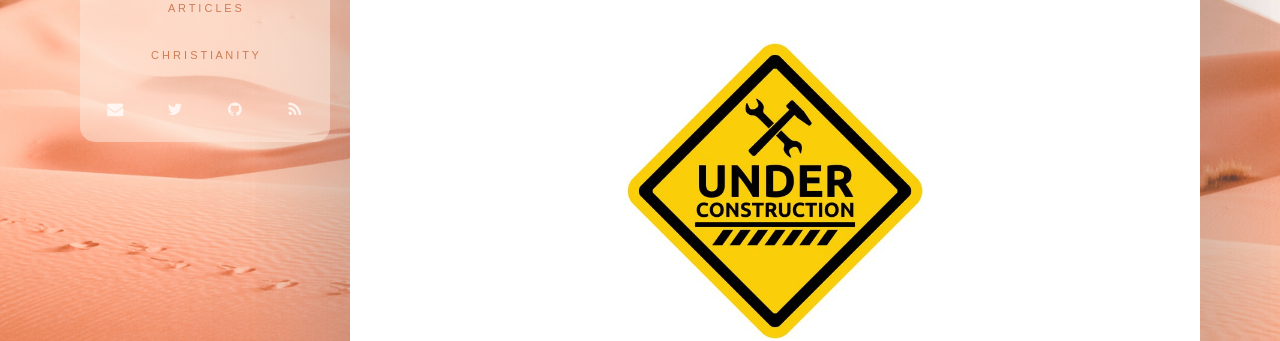
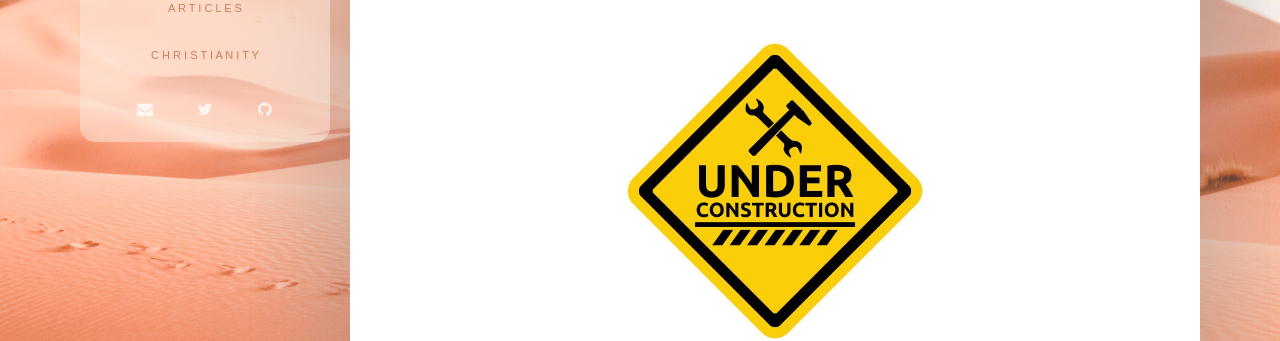
Before and after one commit to learn-islam/learn-islam.github.io, a Jekyll site: the page built from index.html, in a window 1280 px wide. Shown: the part 370-711 px from the top of the page. Built offline with Jekyll 4.4.1, drawn with Linux system fonts in a browser that asks for light colours; nearby versions of some CDN libraries; some web fonts are replaced.

Commit message:
updated contacts and mini-icons

```diff
--- a/_includes/header.html
+++ b/_includes/header.html
@@ -25,10 +25,10 @@
             <!-- <a id="christianity-button" href="/pages/christianity.html">A N A L Y T I C S</a> -->
         </nav>
         <div id="icon-container">
-            <a href="mailto:alasaadstat@gmail.com" class="fa fa-envelope"></a>
-            <a href="https://twitter.com/iamalstat" class="fa fa-twitter"></a>
-            <a href="https://github.com/alstat" class="fa fa-github"></a>
-            <a href="https://alstat.github.io" class="fa fa-rss"></a>
+            <a href="mailto:contact.learnislam@gmail.com" class="fa fa-envelope"></a>
+            <a href="https://twitter.com/learn_alislam" class="fa fa-twitter"></a>
+            <a href="https://github.com/learn-islam/learn-islam.github.io" class="fa fa-github"></a>
+            <!-- <a href="https://alstat.github.io" class="fa fa-rss"></a> -->
         </div>
     </div>
 </header>
```
